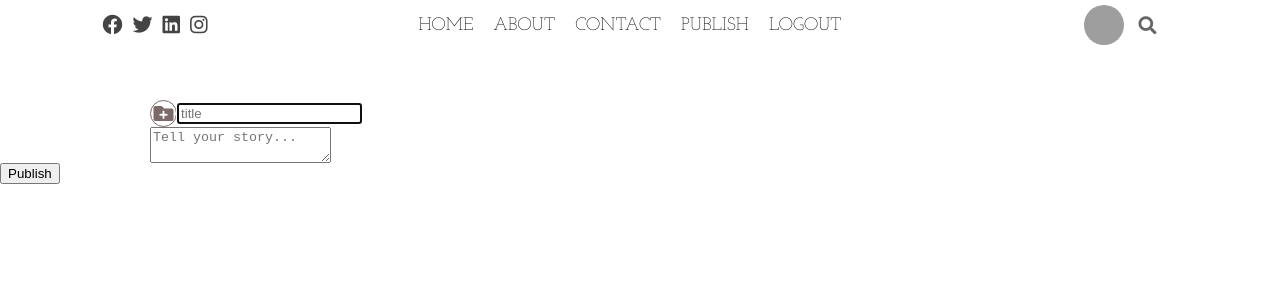
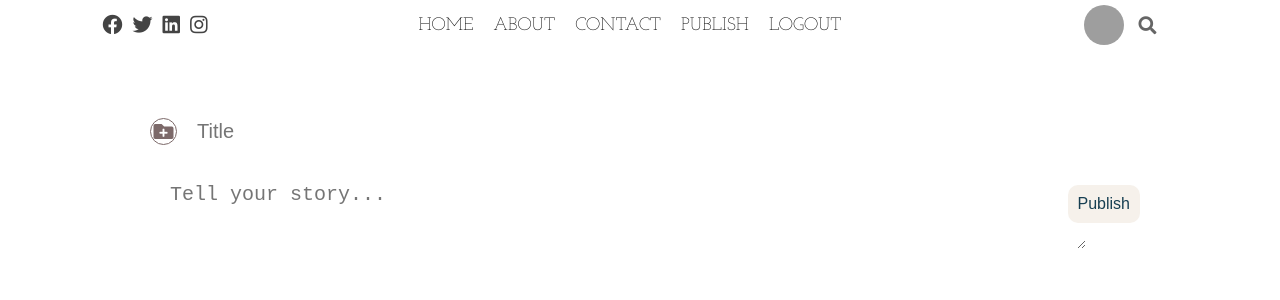
Before and after one commit to thomasjkim13/blog-client, a React (Create React App) app: page / in a window 1280 px wide. Shown: the top 300 px of the page. Built offline with nearby package versions, Linux system fonts and the light colour scheme; grey boxes are pictures that could not be loaded.

Commit message:
Add more styling

```diff
--- a/src/components/Links/Publish/Publish.jsx
+++ b/src/components/Links/Publish/Publish.jsx
@@ -11,10 +11,10 @@ export default function Publish() {
           </label>
           <input type="file" id="fileInput" style={{display:"none"}} />
           {/* autoFocus automatically focuses on the text input */}
-          <input type="text" placeholder="title" className="publishInput" autoFocus={true} />
+          <input type="text" placeholder="Title" className="publishInput" autoFocus={true} />
         </div>
         <div className="publishFormGroup">
-          <textarea placeholder="Tell your story..." type="text" className="publishStory"></textarea>
+          <textarea placeholder="Tell your story..." type="text" className="publishInput"></textarea>
         </div>
         <button className="publishBtn">Publish</button>
       </form>
--- a/src/components/Links/Publish/publish.css
+++ b/src/components/Links/Publish/publish.css
@@ -20,3 +20,31 @@
   color: rgb(124, 105, 105);
   cursor: pointer;
 }
+
+.publishInput {
+  font-size: 20px;
+  border: none;
+  padding: 20px;
+  width: 70vw;
+}
+
+.publishInput:focus{
+  outline: none;
+}
+
+.publishInput {
+  font-size: 20px;
+}
+
+.publishBtn {
+  position: absolute;
+  top: 185px;
+  right: 140px;
+  color: rgb(23, 63, 82);
+  background-color: #F6F1EB;
+  padding: 10px;
+  border: none;
+  border-radius: 10px;
+  cursor: pointer;
+  font-size: 16px;
+}
```
